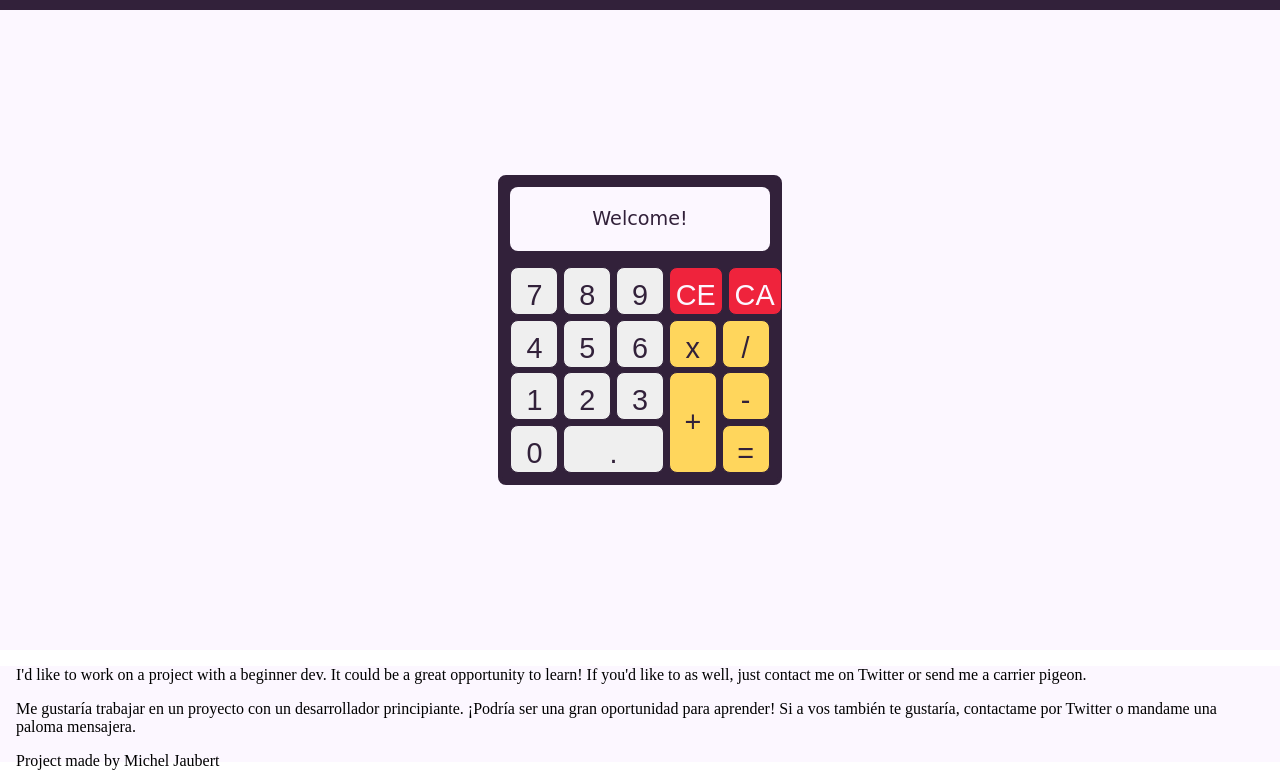
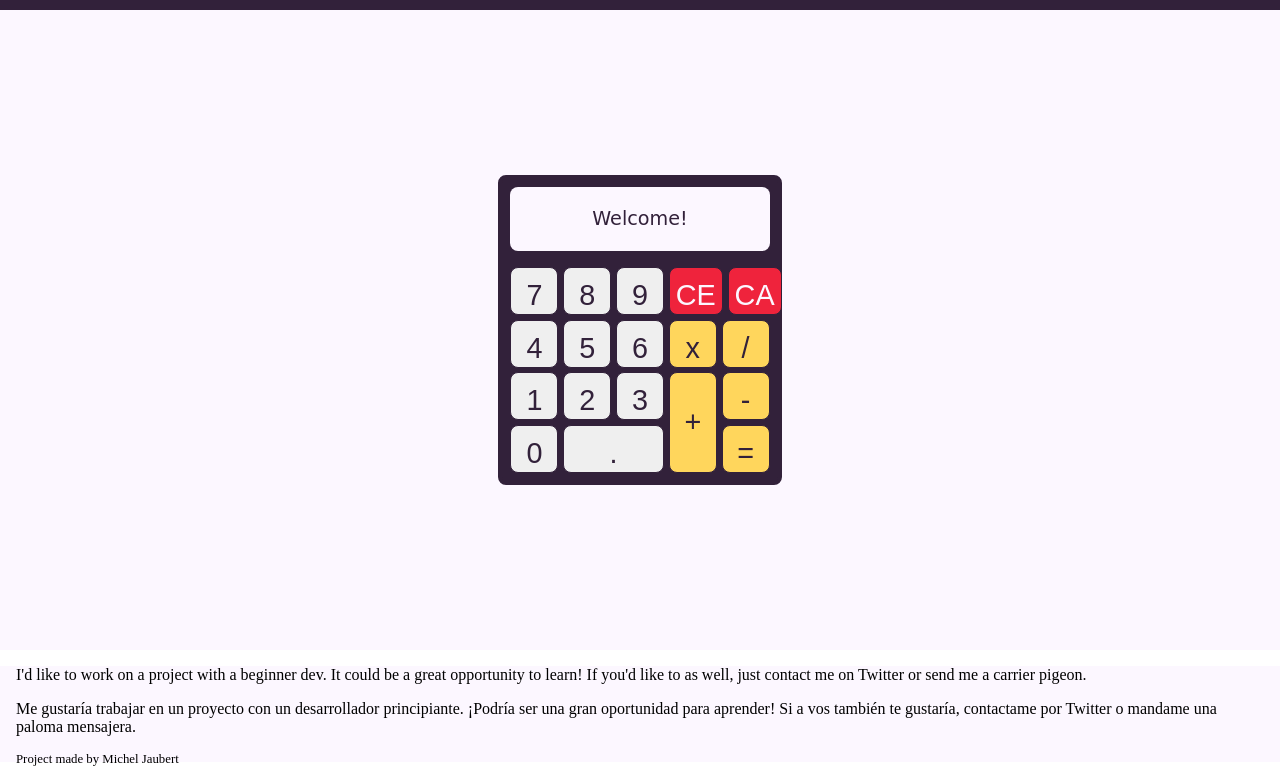
Before and after one commit to It-is-Michel/the-calculator-of-calculations, a plain HTML site: page index.html in a window 1280 px wide. Shown: the part 54-824 px from the top of the page. Drawn offline with Linux system fonts and the light colour scheme.

Commit message:
feat: Set footer credits font size

```diff
--- a/styles.css
+++ b/styles.css
@@ -187,3 +187,7 @@ body {
   height: var(--footer-height);
   padding: 0 1rem;
 }
+
+.footer__credits {
+  font-size: 0.8rem;
+}
```
